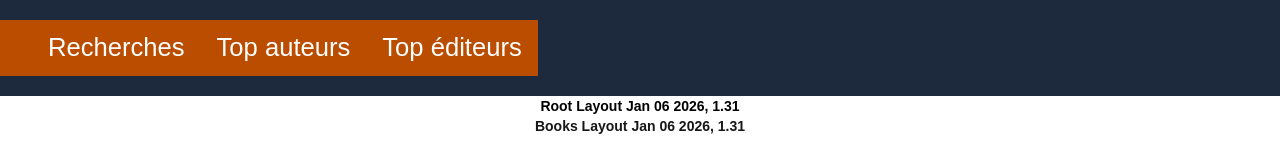
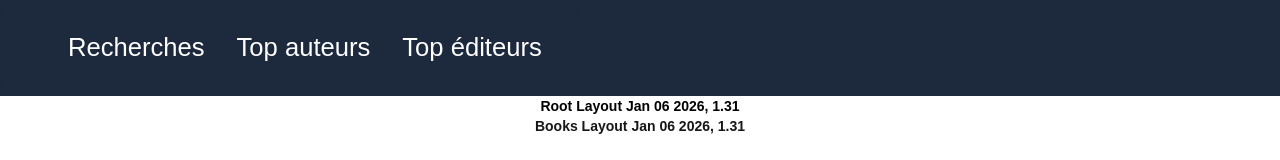
Before and after one commit to yves40/baboulebooksweb, a Next.js app in the folder babweb/: page /bookshome in a window 1280 px wide. Shown: the top 160 px of the page. Built offline with nearby package versions, Linux system fonts and the light colour scheme; no server answers; the database is empty.

Commit message:
Working on menu reactivity [#3]

```diff
--- a/babweb/src/app/globals.css
+++ b/babweb/src/app/globals.css
@@ -3,6 +3,7 @@
 :root {
   --background: #ffffff;
   --foreground: #171717;
+  --menubackground: #1d293d;
   --menuheight: 6rem;
   --menutextsize: 1.6rem;
   --footerheight: 4rem;
@@ -42,6 +43,7 @@ body {
     fixed
     top-0 left-0 w-full h-[100vh]
     z-10
+    backdrop-blur-xs
     /* Desktop */
       sm:fixed
       sm:w-full
@@ -63,15 +65,16 @@ body {
     sm:left-0
     sm:h-[calc(var(--menuheight))]
     sm:flex
-    sm:bg-slate-800
     ;
 }
 .nav-links {
   @apply
     /* Mobile  */
+    fixed
     top-0 left-0 w-full h-[100vh]
     flex flex-col items-center justify-center
     /* Desktop */
+      sm:bg-[var(--menubackground)]
       sm:fixed
       sm:top-0
       sm:left-0
@@ -85,8 +88,10 @@ body {
 .nav-links ul {
   @apply
     /* Mobile  */
-    bg-amber-700
-    flex flex-col
+    bg-[var(--menubackground)]
+    items-center justify-center
+    flex flex-col p-[20px] min-w-fit
+    border-0 rounded-2xl
     /* Desktop */
       sm:flex
       sm:flex-row
@@ -96,10 +101,9 @@ body {
 .nav-links ul li {
   @apply
     /* Mobile  */
-  text-white items-center text-[calc(var(--menutextsize))]
-    mx-4 my-4
+  text-white text-[calc(var(--menutextsize))] text-left
+    mx-4 my-2
     /* Desktop */
-    sm:list-none
     sm:mx-4 sm:my-2;
 }
 .nav-links ul li a {
@@ -131,7 +135,7 @@ body {
   @apply
       text-center p-4 mt-8 z-10
       sm:w-full
-      sm:bg-slate-800
+      sm:bg-[var(--menubackground)]
       sm:fixed
       sm:bottom-0 sm:left-0
       sm:h-[calc(var(--footerheight))]
```
